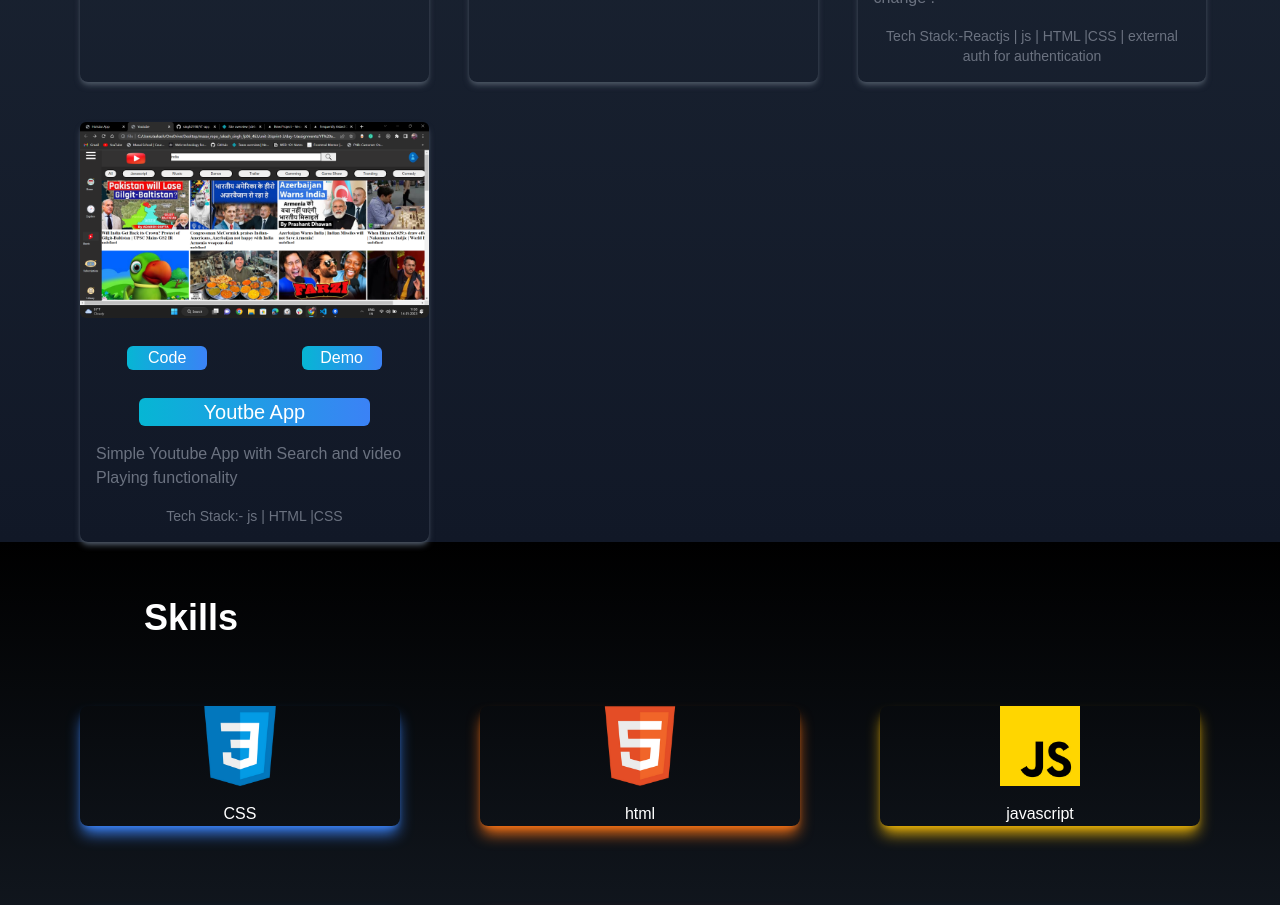
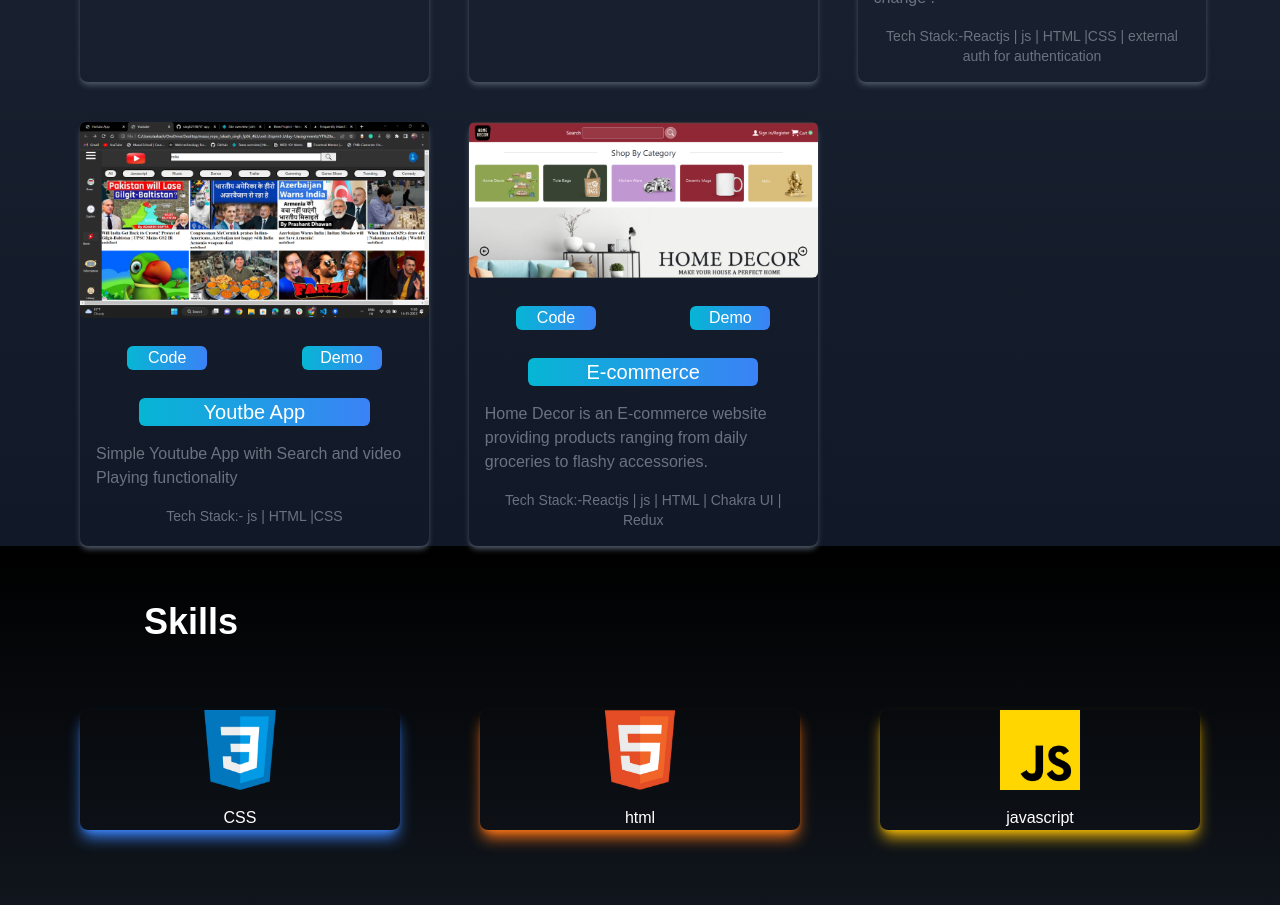
Before and after one commit to singh2198/singh2198.github.io, a React (Create React App) app: page / in a window 1280 px wide. Shown: the part 1580-2485 px from the top of the page. Built offline with nearby package versions, Linux system fonts and the light colour scheme.

Commit message:
@add_newproject

```diff
--- a/src/Component/Project.jsx
+++ b/src/Component/Project.jsx
@@ -4,7 +4,8 @@ import monday from "../assets/portfolio/monday.jpg";
 // import navbar from "../assets/portfolio/navbar.jpg";
 import zee from "../assets/portfolio/zeemovieapp.png";
 import youtube from "../assets/portfolio/ytapp.png";
-import { AiFillCaretRight, AiFillCaretLeft } from "react-icons/ai";
+import homedocar from "../assets/home-docar.png";
+// import { AiFillCaretRight, AiFillCaretLeft } from "react-icons/ai";
 // import Corosal from "./corosal";
 // import { title } from "process";
 // import { Link } from "react-router-dom";
@@ -55,15 +56,16 @@ const Project = () => {
         "Simple Youtube App with Search and video Playing functionality",
       techstack: " js | HTML |CSS",
     },
-    // {
-    //   id: 5,
-    //   src: navbar,
-    //   title: "algorithum",
-    //   github: "",
-    //   nitlify: "https://heroic-pudding-0c0a14.netlify.app/",
-    //   discreption: "It Visulize the all sorting algo on display .",
-    //   techstack: "Reactjs | js | HTML |CSS",
-    // },
+    {
+      id: 5,
+      src: homedocar,
+      title: "E-commerce ",
+      github: "https://github.com/snehilagrahari/Home-Decor",
+      nitlify: "https://home-decor-omega.vercel.app/",
+      discreption:
+        "Home Decor is an E-commerce website providing products ranging from daily groceries to flashy accessories.",
+      techstack: "Reactjs | js | HTML | Chakra UI | Redux",
+    },
     // {
     //   id: 6,
     //   src: navbar,
```
Also changed, not shown: src/assets/home-docar.png (added).
